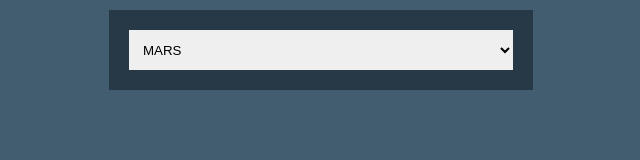
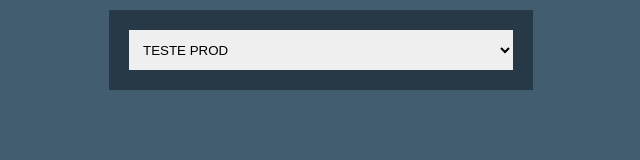
Before and after one commit to kauecurti/testecode, a Vue app: page / in a window 1280 px wide. Shown: the top 160 px of the page, without its empty margins (319-959 px from the left). Built offline with nearby package versions, Linux system fonts and the light colour scheme; the HTML template or start-up script is replaced by a standard one.

Commit message:
add teste

```diff
--- a/src/components/Space.vue
+++ b/src/components/Space.vue
@@ -4,7 +4,7 @@
     <div class="space">
       <div class="options">
         <select id="planets" v-model="planetColor" aria-label="Planets">
-          <option value="#ff5f40">Mars</option>
+          <option value="#ff5f40">teste prod</option>
         </select>
       </div>
 
```
